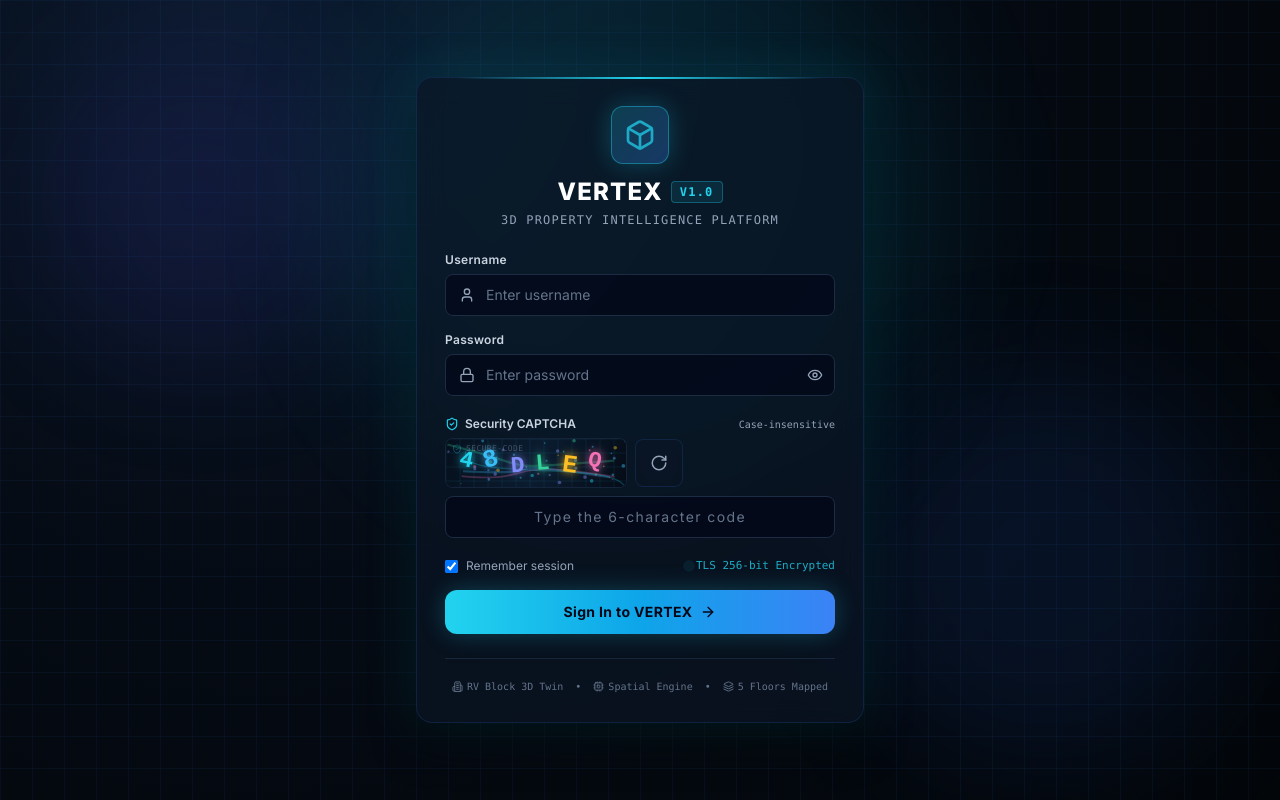
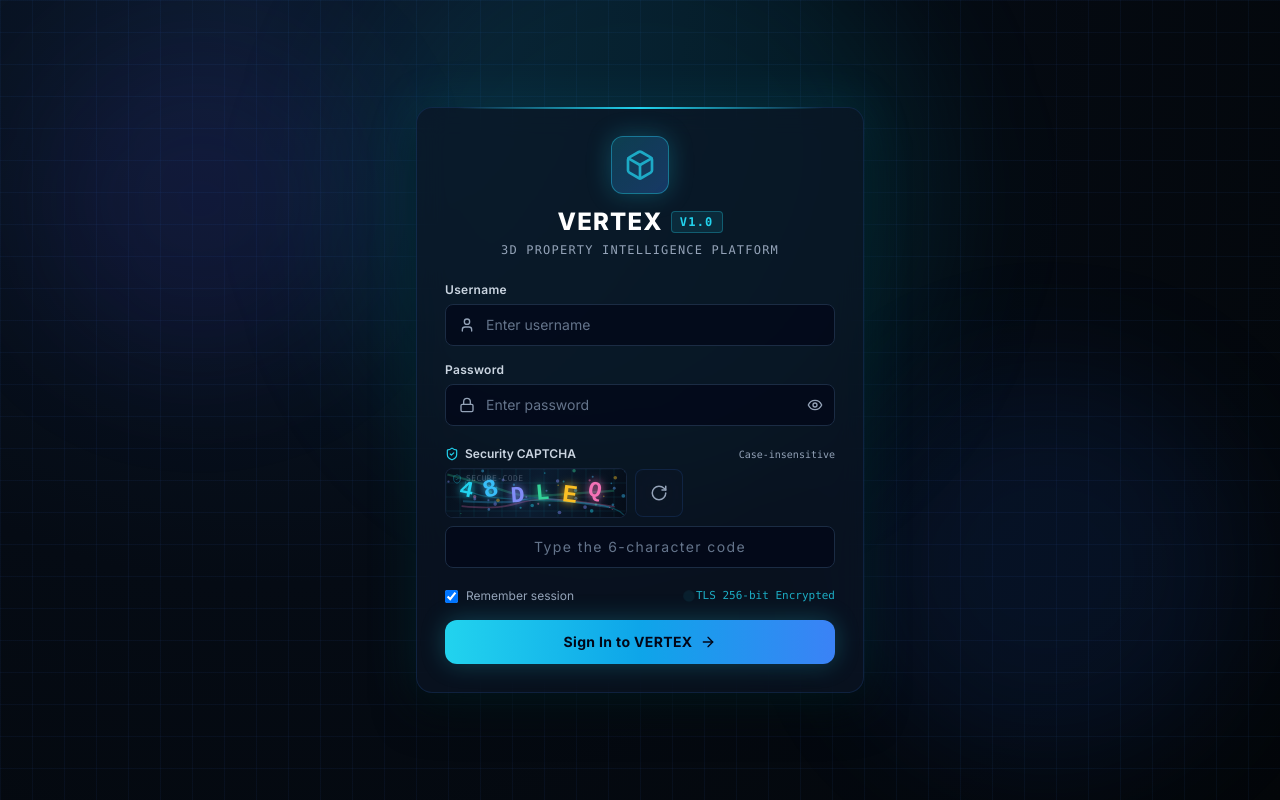
Before and after one commit to ashwinshere/ciphercore, a React (Vite) app: page / in a window 1280 px wide. Built offline with nearby package versions, Linux system fonts and the light colour scheme.

Commit message:
Login page update

```diff
--- a/src/pages/Login.jsx
+++ b/src/pages/Login.jsx
@@ -8,10 +8,7 @@ import {
   ShieldCheck,
   ArrowRight,
   CheckCircle2,
-  AlertCircle,
-  Building2,
-  Cpu,
-  Layers
+  AlertCircle
 } from 'lucide-react';
 import { useAuth } from '../context/AuthContext.jsx';
 import CaptchaCanvas from '../components/CaptchaCanvas.jsx';
@@ -256,21 +253,6 @@ export default function Login() {
             )}
           </button>
         </form>
-
-        {/* Footer Meta */}
-        <div className="mt-6 pt-5 border-t border-vertex-border/80 text-center text-[10px] text-slate-500 font-mono flex items-center justify-center gap-3">
-          <span className="flex items-center gap-1">
-            <Building2 size={11} /> RV Block 3D Twin
-          </span>
-          <span>•</span>
-          <span className="flex items-center gap-1">
-            <Cpu size={11} /> Spatial Engine
-          </span>
-          <span>•</span>
-          <span className="flex items-center gap-1">
-            <Layers size={11} /> 5 Floors Mapped
-          </span>
-        </div>
       </div>
     </div>
   );
```
Also changed, not shown: 5 other files (tests, documents, lock files or other folders).
